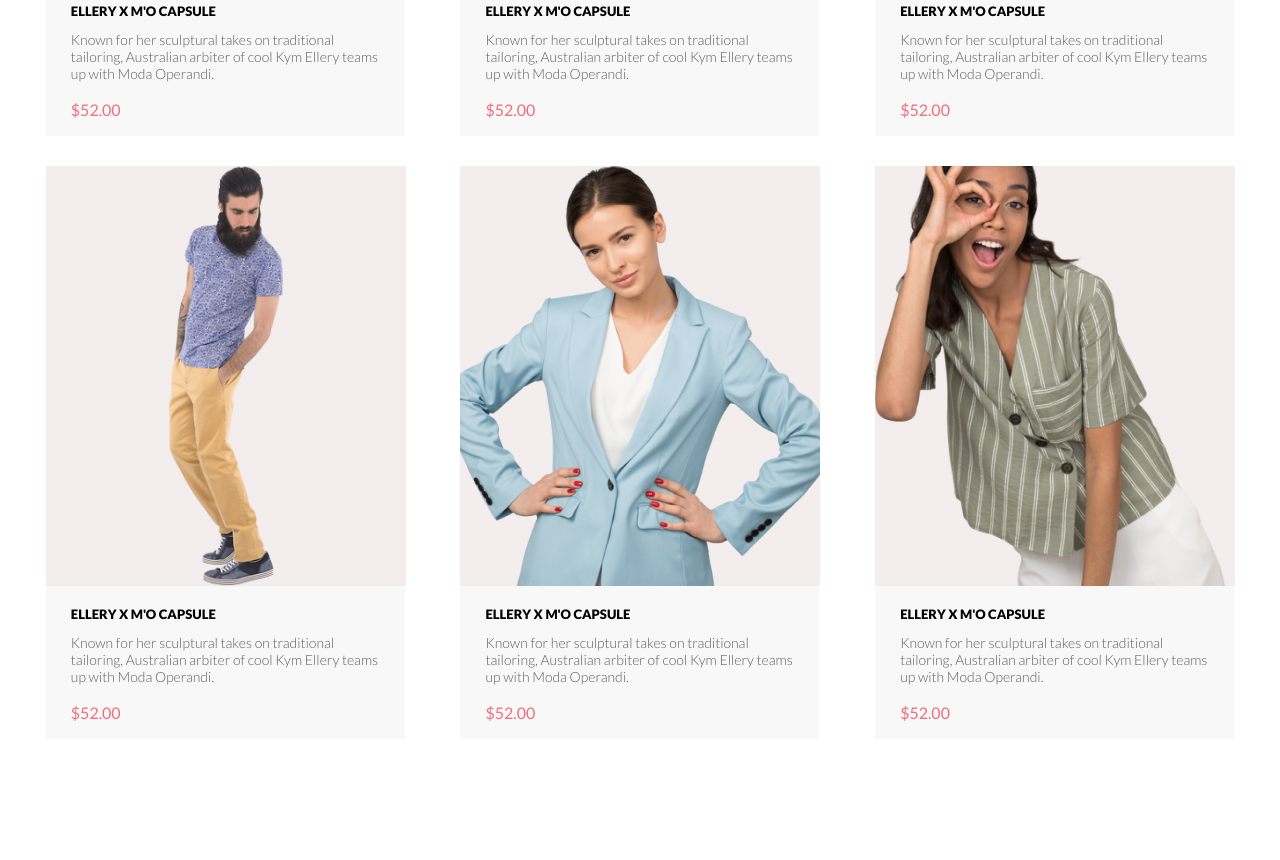
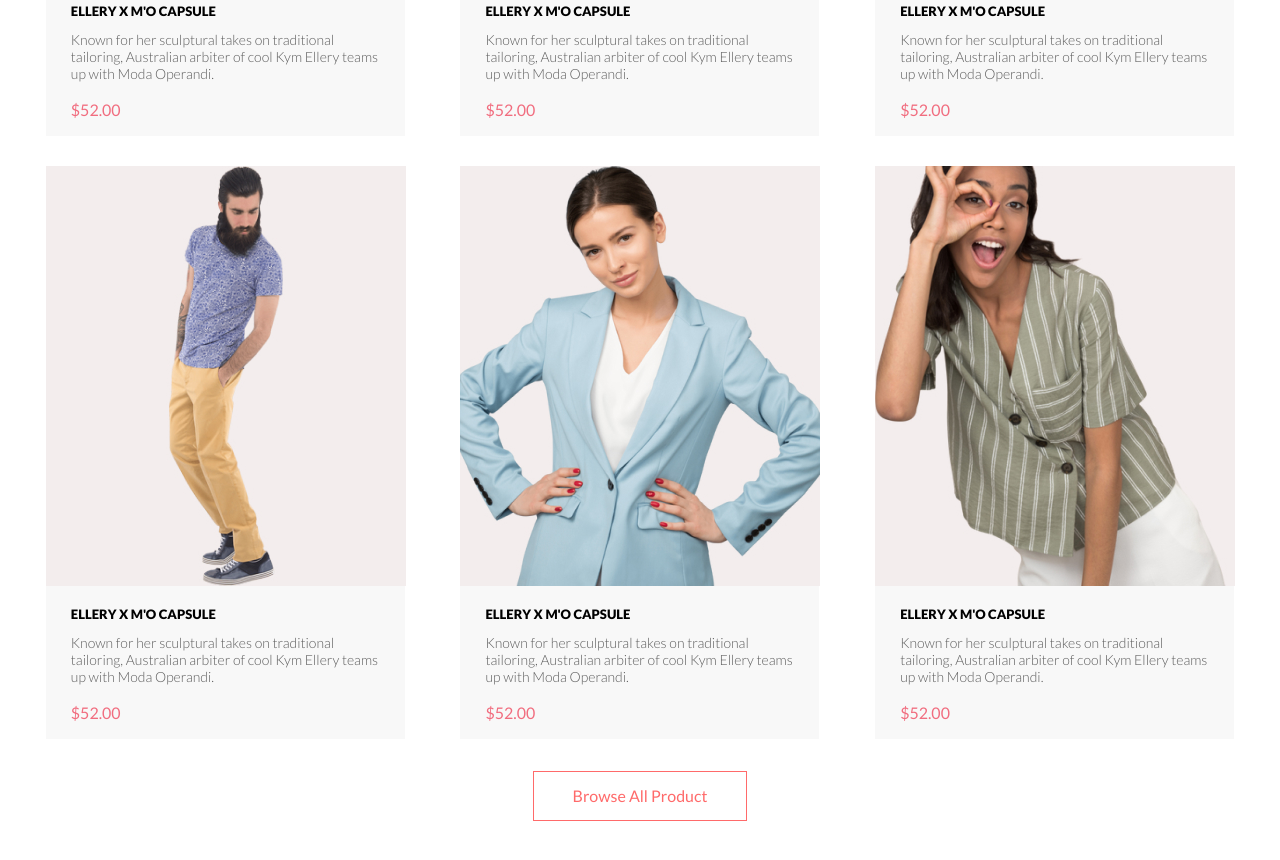
Before and after one commit to nastyasamokhina/Shop_cours_2, a plain HTML site: page index.html in a window 1280 px wide. Shown: the part 1676-2536 px from the top of the page. Before the commit the page ends 2461 px from the top, so only its background shows below. Drawn offline with Linux system fonts and the light colour scheme.

Commit message:
lesson 2 done

```diff
--- a/index.html
+++ b/index.html
@@ -234,6 +234,7 @@
 
 
         </div>
+      <a class="allproduct" href="#">Browse All Product</a>
       </div>
     </div>
   </body>
--- a/style.sass
+++ b/style.sass
@@ -105,14 +105,14 @@
     line-height: 17px
     color: #9F9F9F
     margin-top: 6px
-    margin-bottom: 48px
+    margin-bottom: 18px
 
 .product
   display: flex
   justify-content: space-around
   flex-wrap: wrap
   &__box
-    margin-bottom: 30px
+    margin-top: 30px
     background: #F8F8F8
     width: 359px
     position: relative
@@ -161,6 +161,21 @@
     height: 24px
     margin-right: 11px
 
+//кнопка all product
+.allproduct
+  display: block
+  margin: 40px auto
+  width: 212px
+  height: 48px
+  border: 1px solid #FF6A6A
+  font-size: 16px
+  line-height: 48px
+  color: #FF6A6A
+  align-items: center
+  text-decoration: none
+  &:hover
+    background-color: #FF6A6A
+    color: #FFFFFF
 
 @media (min-width: 768px)
   .header__content
@@ -196,6 +211,9 @@
     gap: 20px
     &__accesories
       grid-column: 1/4
+
+  .allproduct
+    margin-top: 32px
 
 @media (min-width: 1600px)
   .container
@@ -257,3 +275,6 @@
   .menu
     grid-template-rows: 260px 180px
     gap: 30px
+
+  .allproduct
+    margin-top: 63px
```
Also changed, not shown: style.css, 1 other file.
